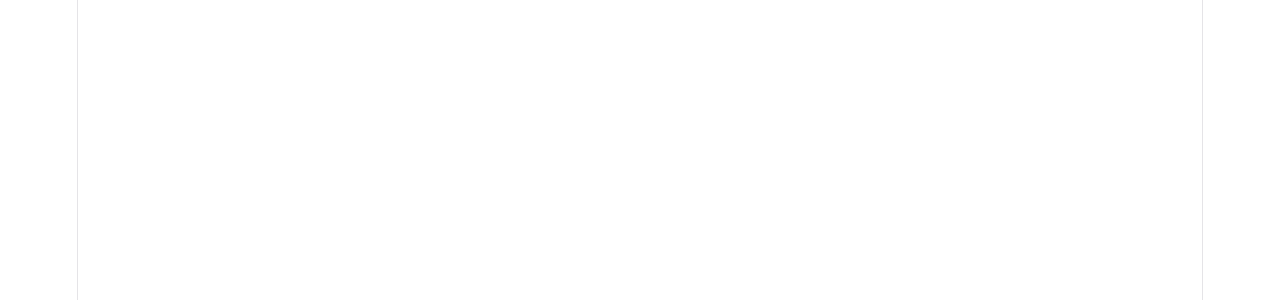
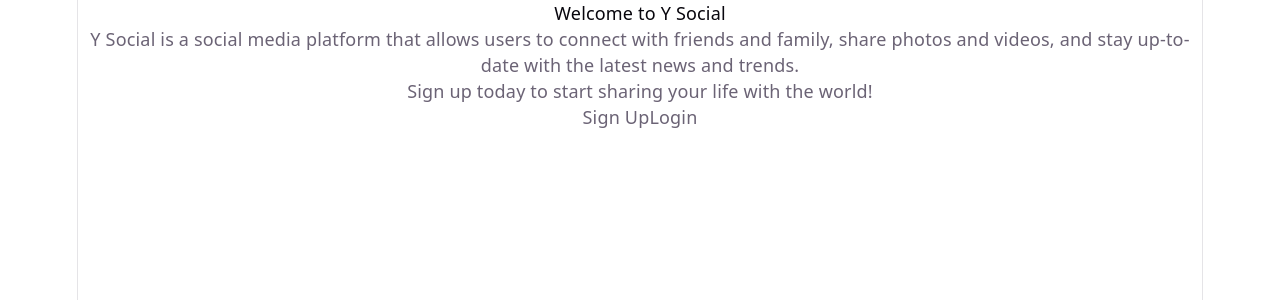
Before and after one commit to dipeshgavit666/ysocial, a React (Vite) app in the folder frontend/: page / in a window 1280 px wide. Before the commit this address had no page. Shown: the top 300 px of the page. Built offline with nearby package versions, Linux system fonts and the light colour scheme.

Commit message:
feat: implement HomePage component and update routing in App

```diff
--- a/frontend/src/App.tsx
+++ b/frontend/src/App.tsx
@@ -1,15 +1,13 @@
-import { AuthPage } from "./pages/AuthPage"
-import {Routes, Route } from "react-router";
+import { HomePage } from "./pages/HomePage";
+import { Routes, Route } from "react-router";
 function App() {
-
-
   return (
     <>
-    <Routes>
-      <Route path="/auth" element={<AuthPage />}/>
-    </Routes>
+      <Routes>
+        <Route path="/" element={<HomePage />} />
+      </Routes>
     </>
-  )
+  );
 }
 
-export default App
+export default App;
--- /dev/null
+++ b/frontend/src/pages/HomePage.tsx
@@ -0,0 +1,15 @@
+export function HomePage() {
+  return (
+    <div>
+      <h1>Welcome to Y Social</h1>
+      <p>
+        Y Social is a social media platform that allows users to connect with
+        friends and family, share photos and videos, and stay up-to-date with
+        the latest news and trends.
+      </p>
+      <p>Sign up today to start sharing your life with the world!</p>
+      <button>Sign Up</button>
+      <button>Login</button>
+    </div>
+  );
+}
```
